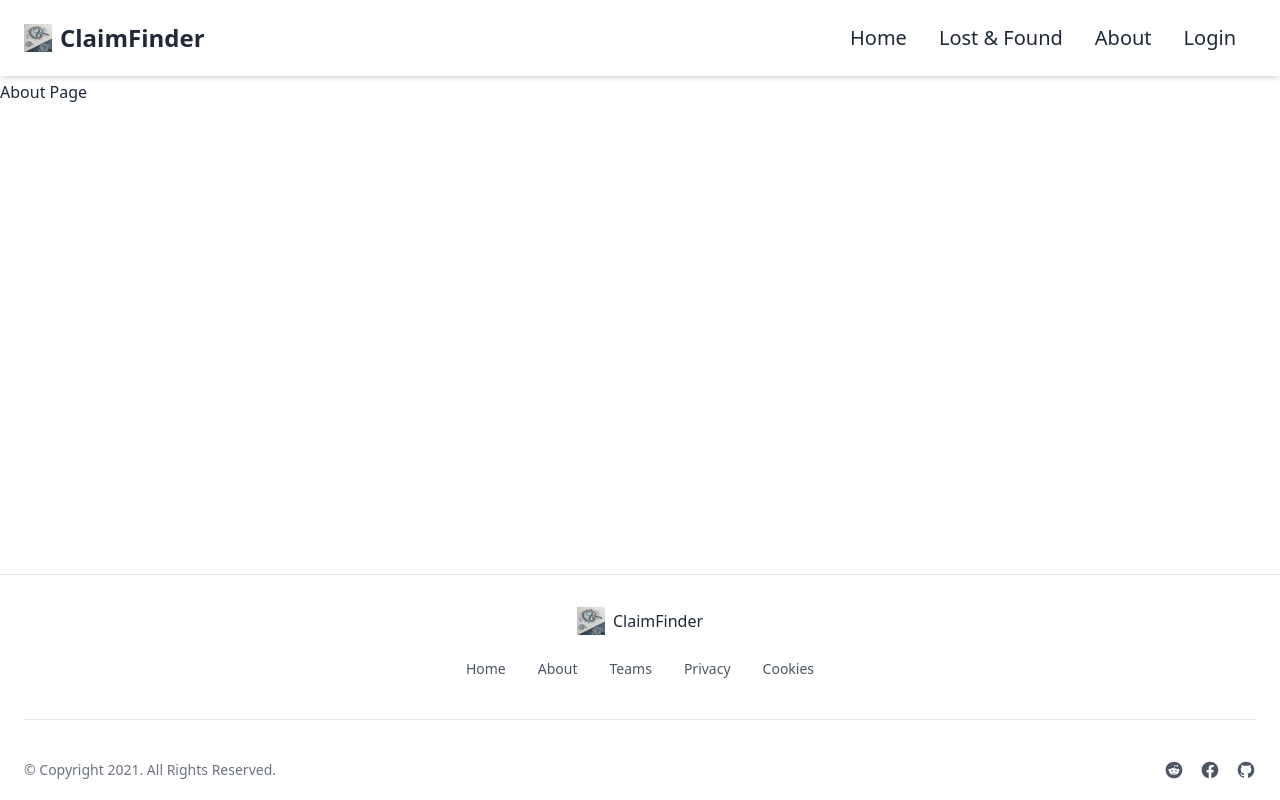
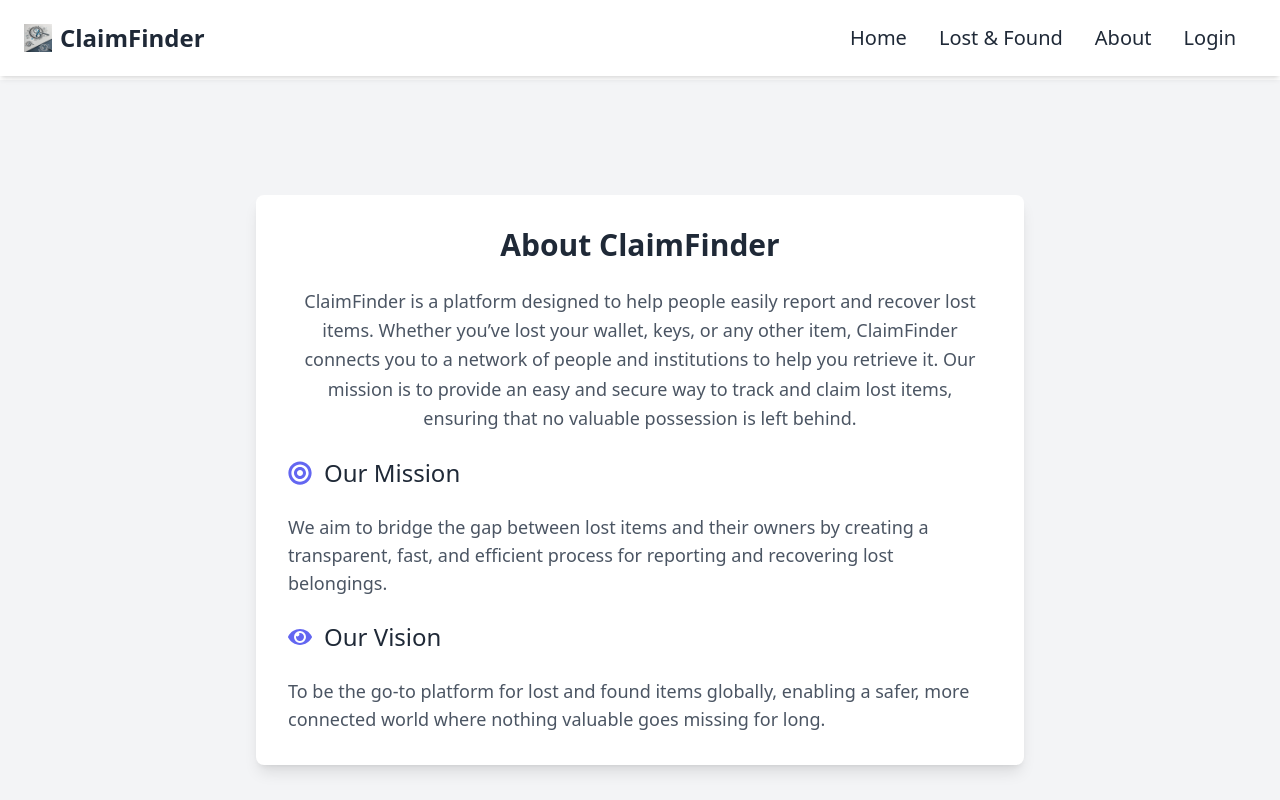
Before and after one commit to sumu9897/ClaimFinder-Client, a React (Vite) app: page /about in a window 1280 px wide. Shown: the top 800 px of the page. Built offline with nearby package versions, Linux system fonts and the light colour scheme; no server answers.

Commit message:
Add here new page About Page

```diff
--- a/src/pages/AboutPage.jsx
+++ b/src/pages/AboutPage.jsx
@@ -1,11 +1,63 @@
-import React from 'react'
+import React, { useEffect, useState } from "react";
+import { Helmet } from "react-helmet-async";
+import { FaBullseye, FaEye } from "react-icons/fa"; // Importing icons
 
 const AboutPage = () => {
+  const [isVisible, setIsVisible] = useState(false);
+
+  useEffect(() => {
+    const timer = setTimeout(() => setIsVisible(true), 500); // Delay animation on load
+    return () => clearTimeout(timer);
+  }, []);
+
   return (
-    <div>
-      About Page
+    <div
+      className={`flex items-center justify-center min-h-screen bg-gray-100 ${
+        isVisible ? "opacity-100" : "opacity-0"
+      } transition-opacity duration-1000 ease-in-out`}
+    >
+      <Helmet>
+        <title>About</title>
+      </Helmet>
+      <div
+        className={`bg-white p-8 rounded-lg shadow-lg w-full max-w-3xl text-center transform ${
+          isVisible ? "translate-y-0" : "translate-y-8"
+        } transition-transform duration-700 ease-out`}
+      >
+        <h1 className="text-3xl font-semibold text-gray-800 mb-6">
+          About ClaimFinder
+        </h1>
+        <p className="text-gray-600 text-lg leading-relaxed mb-6">
+          ClaimFinder is a platform designed to help people easily report and
+          recover lost items. Whether you’ve lost your wallet, keys, or any
+          other item, ClaimFinder connects you to a network of people and
+          institutions to help you retrieve it. Our mission is to provide an
+          easy and secure way to track and claim lost items, ensuring that no
+          valuable possession is left behind.
+        </p>
+        <div className="text-left space-y-6">
+          <div className="flex items-center">
+            <FaBullseye className="text-indigo-500 text-2xl mr-3" />
+            <h2 className="text-2xl font-medium text-gray-800">Our Mission</h2>
+          </div>
+          <p className="text-gray-600 text-lg">
+            We aim to bridge the gap between lost items and their owners by
+            creating a transparent, fast, and efficient process for reporting
+            and recovering lost belongings.
+          </p>
+          <div className="flex items-center">
+            <FaEye className="text-indigo-500 text-2xl mr-3" />
+            <h2 className="text-2xl font-medium text-gray-800">Our Vision</h2>
+          </div>
+          <p className="text-gray-600 text-lg">
+            To be the go-to platform for lost and found items globally, enabling
+            a safer, more connected world where nothing valuable goes missing
+            for long.
+          </p>
+        </div>
+      </div>
     </div>
-  )
-}
+  );
+};
 
-export default AboutPage
+export default AboutPage;
```
